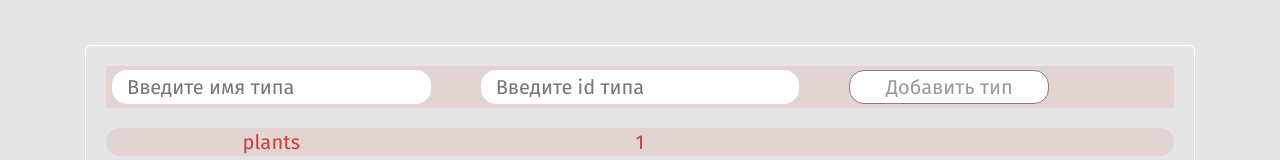
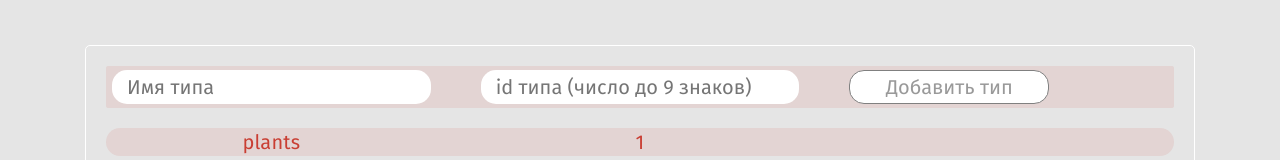
Before and after one commit to shonenenenene/bastion-ecommerce, a React (Create React App) app: page /productstypes in a window 1280 px wide. Shown: the part 375-535 px from the top of the page. Built offline with nearby package versions, Linux system fonts and the light colour scheme.

Commit message:
oops fasutto fikusu

```diff
--- a/src/components/ProductsTypes/AddType/AddType.tsx
+++ b/src/components/ProductsTypes/AddType/AddType.tsx
@@ -1,6 +1,7 @@
 import React, { useEffect, useState } from 'react'
 import { useDispatch } from 'react-redux'
 import { TypeActions } from '../../../store/actions'
+import { useTypedSelector } from '../../hooks/useTypedSelector'
 import './style.scss'
 
 const AddType = () => {
@@ -8,10 +9,12 @@ const AddType = () => {
   const [inputNameValue, setInputNameValue] = useState('')
   const [inputIdValue, setInputIdValue] = useState('')
   const [disabled, setDisabled] = useState(false)
+  const productTypes = useTypedSelector(state => state.typesReducer.productTypes)
+  console.log(productTypes)
 
   const addType = (e: React.MouseEvent) => {
     e.preventDefault()
-    dispatch({ type: TypeActions.ADD_TYPE, payload: { typeId: inputIdValue, typeName: inputNameValue } })
+    dispatch({ type: TypeActions.ADD_TYPE, payload: { typeId: +inputIdValue, typeName: inputNameValue } })
     setInputNameValue('')
     setInputIdValue('')
   }
@@ -24,13 +27,14 @@ const AddType = () => {
     setInputIdValue(e.target.value)
   }
 
-    useEffect(() => {
-        if (inputNameValue === ('') || inputIdValue === ('')) {
+  useEffect(() => {
+      const re = /^\d+$/
+        if (inputNameValue === ('') || inputIdValue === ('') || !re.test( String( inputIdValue ) ) || productTypes.find(item => item.typeId === +inputIdValue || inputIdValue.length > 9)) {
             setDisabled(true)
         } else {
           setDisabled(false)
         }
-    }, [inputNameValue, inputIdValue])
+    }, [inputNameValue, inputIdValue, productTypes])
 
 
 
@@ -38,8 +42,8 @@ const AddType = () => {
   return (
     <div className='add-type'>
           <form>
-              <input onChange={e => inputNameHandler(e)} name='name' type="text" value={inputNameValue} placeholder='Введите имя типа'/>
-              <input onChange={e => inputIdHandler(e)} name='id' type="text" value={inputIdValue} placeholder='Введите id типа'/>
+              <input onChange={e => inputNameHandler(e)} name='name' type="text" value={inputNameValue} placeholder='Имя типа'/>
+              <input onChange={e => inputIdHandler(e)} name='id' type="text" value={inputIdValue} placeholder='id типа (число до 9 знаков)'/>
               <button disabled={disabled} onClick={(e) => addType(e)} type='button'>Добавить тип</button>
           </form>
     </div>
```
